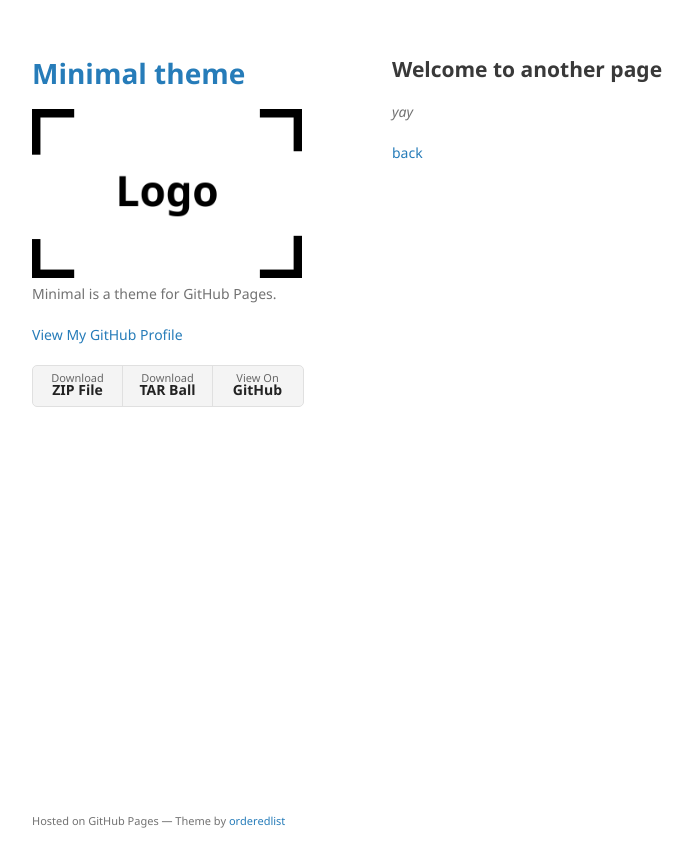
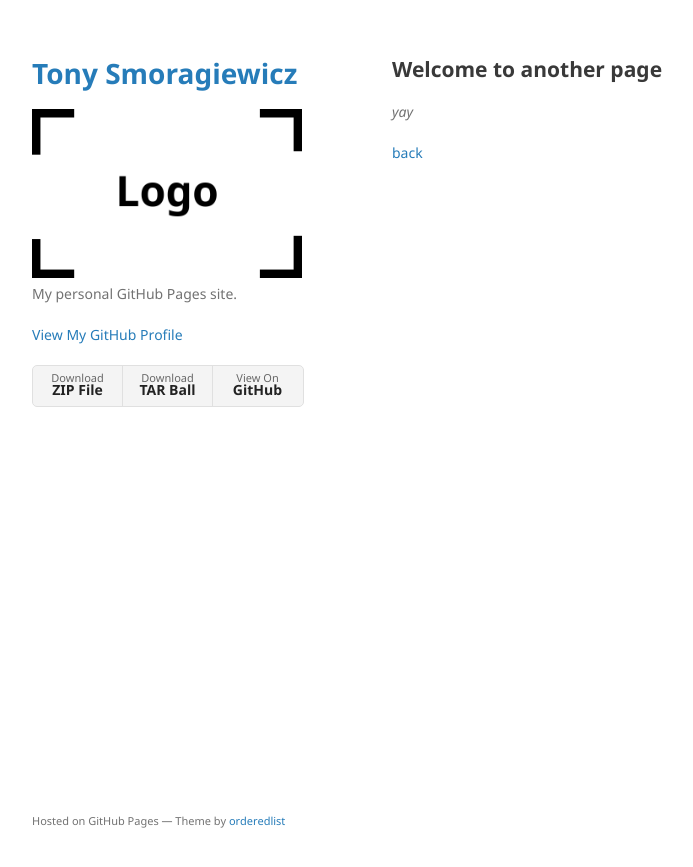
Before and after one commit to Tsmorz/Tsmorz.github.io, a Jekyll site: the page built from another-page.md, in a window 1280 px wide. Shown: the top 867 px of the page, without its empty margins (178-871 px from the left). Built offline with Jekyll 4.4.1, drawn with Linux system fonts in a browser that asks for light colours; our own code applies the rules of GitHub Pages for plain Markdown files.

Commit message:
Update _config.yml

```diff
--- a/_config.yml
+++ b/_config.yml
@@ -1,6 +1,6 @@
-title: Minimal theme
+title: Tony Smoragiewicz
 logo: /assets/img/logo.png
-description: Minimal is a theme for GitHub Pages.
+description: My personal GitHub Pages site.
 show_downloads: true
 google_analytics:
 theme: jekyll-theme-minimal
```
